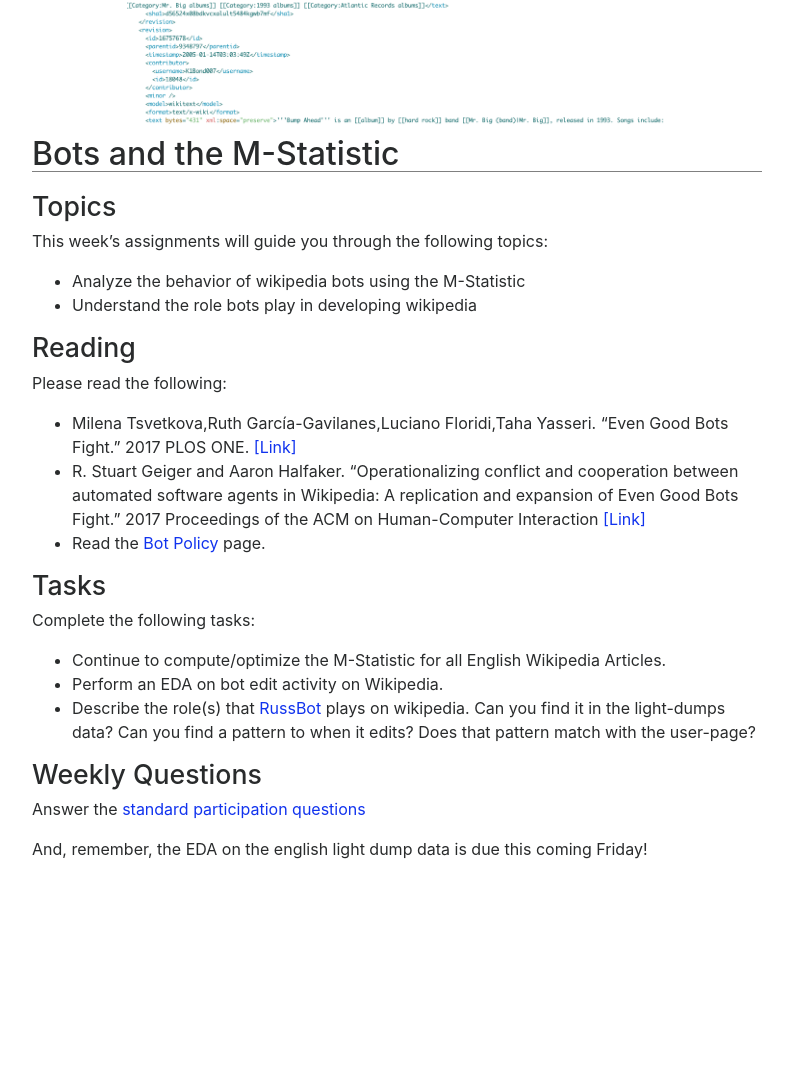
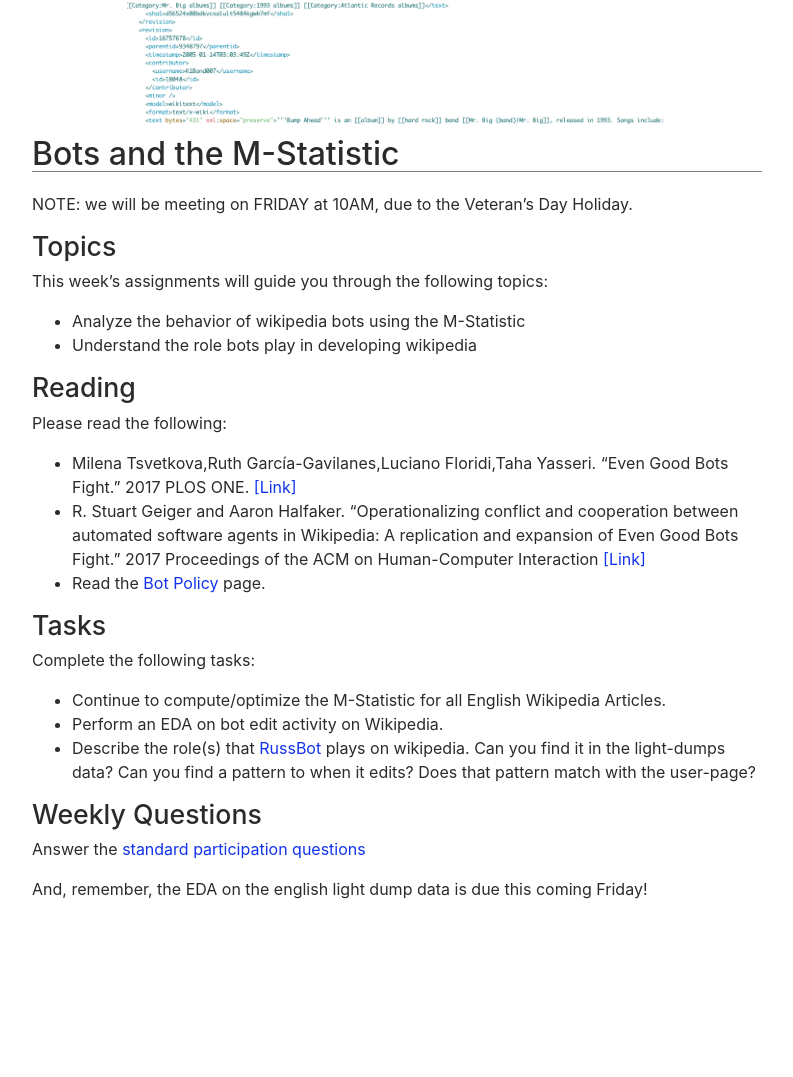
Before and after one commit to afraenkel/capstone-wiki-domain, a Jekyll site: the page built from weeks/06-Good-Bots.md, in a window 1280 px wide. Shown: the whole page, without its empty margins (243-1036 px from the left). Built offline with Jekyll 4.4.1, drawn with Linux system fonts in a browser that asks for light colours; nearby versions of some CDN libraries; before the commit the page ends 1037 px from its top, so only the background shows below that.

Commit message:
holiday note

```diff
--- a/weeks/06-Good-Bots.md
+++ b/weeks/06-Good-Bots.md
@@ -5,6 +5,8 @@ doodle: /doodle.png
 ---
 
 # Bots and the M-Statistic
+
+NOTE: we will be meeting on FRIDAY at 10AM, due to the Veteran's Day Holiday.
 
 ## Topics
 
```
